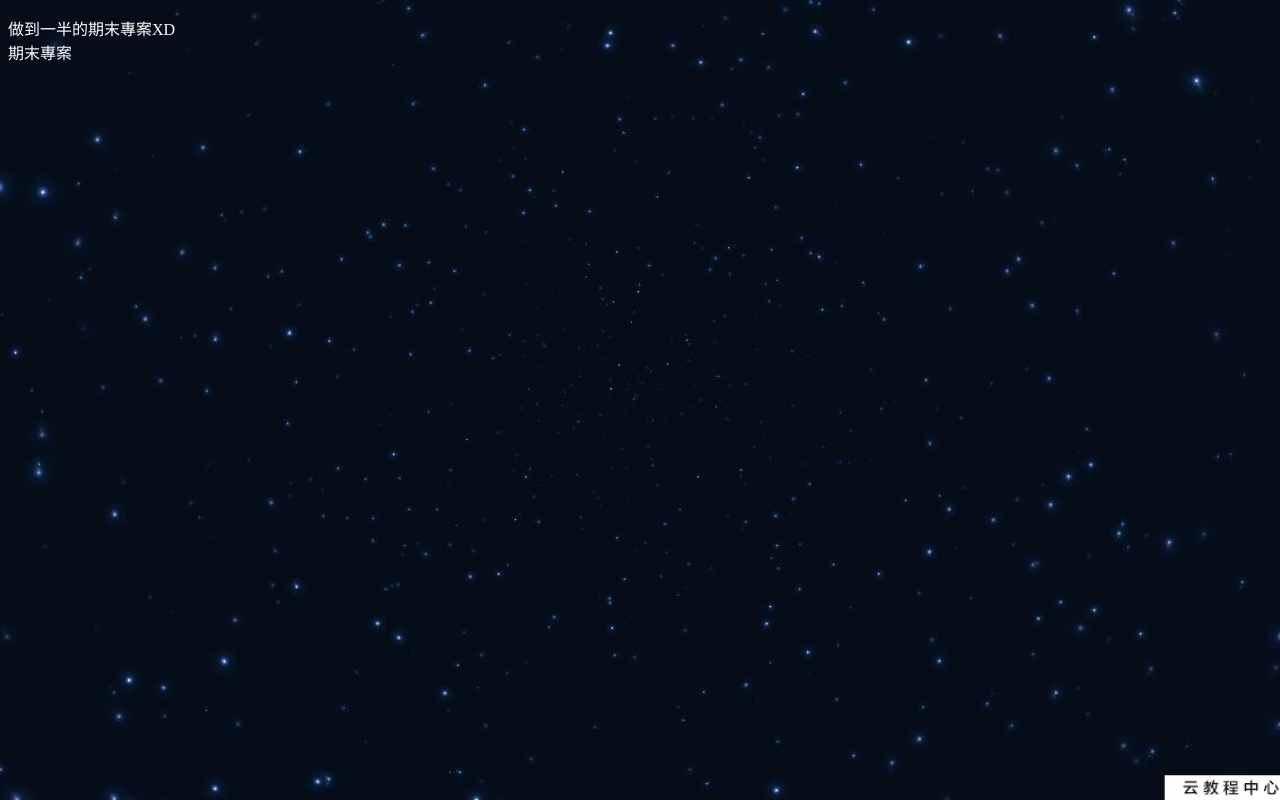
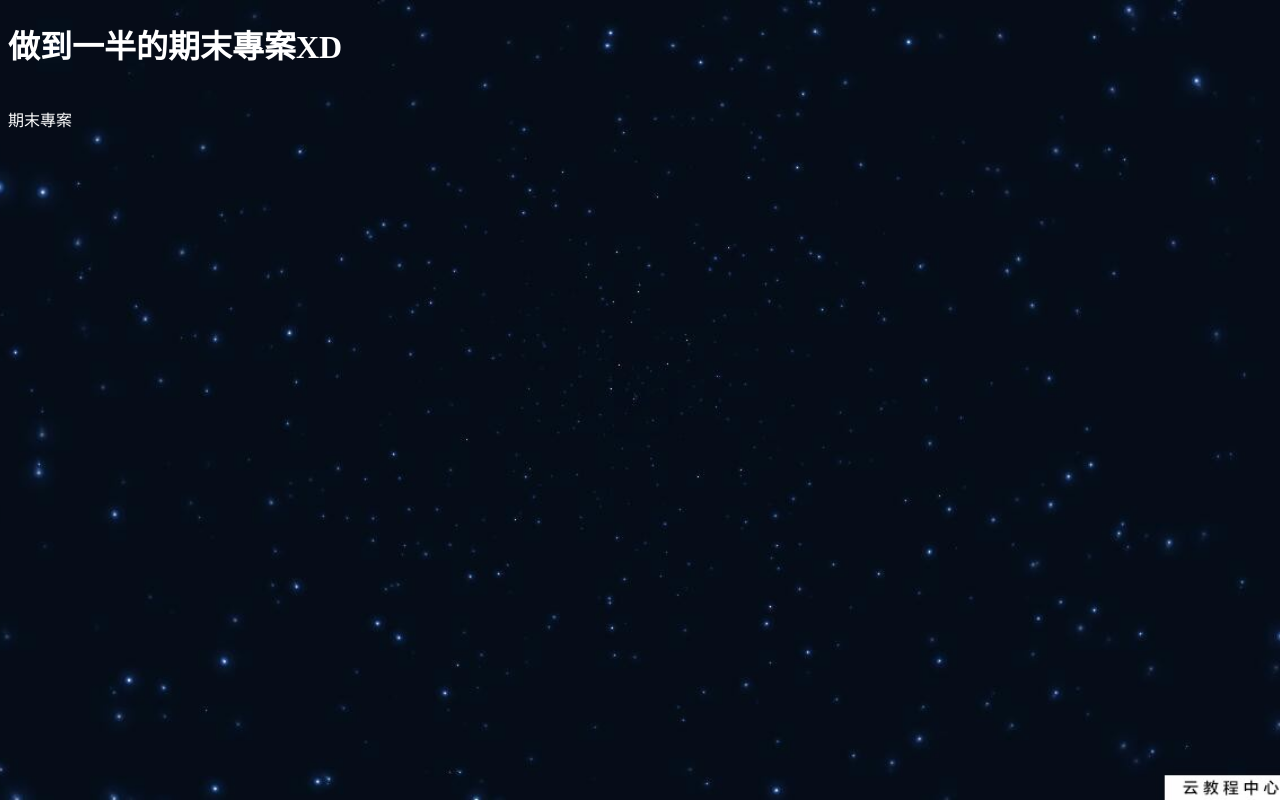
Before and after one commit to TimuXDXD/TimuXDXD.github.io, a plain HTML site: page index.html in a window 1280 px wide. Drawn offline with Linux system fonts and the light colour scheme; a web font is replaced by a local one.

Commit message:
Update index.html

```diff
--- a/index.html
+++ b/index.html
@@ -7,7 +7,7 @@
   </head>
   <body>
     <p>
-      做到一半的期末專案XD<br>
+      <h1>做到一半的期末專案XD</h1><br>
       <a href="https://2020doiac.github.io">期末專案</a>
     </p>
   </body>
```
